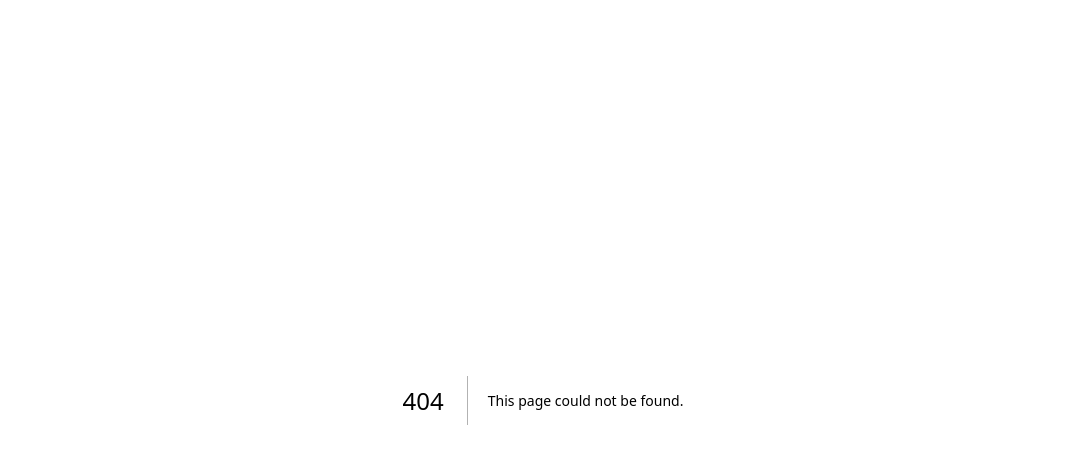
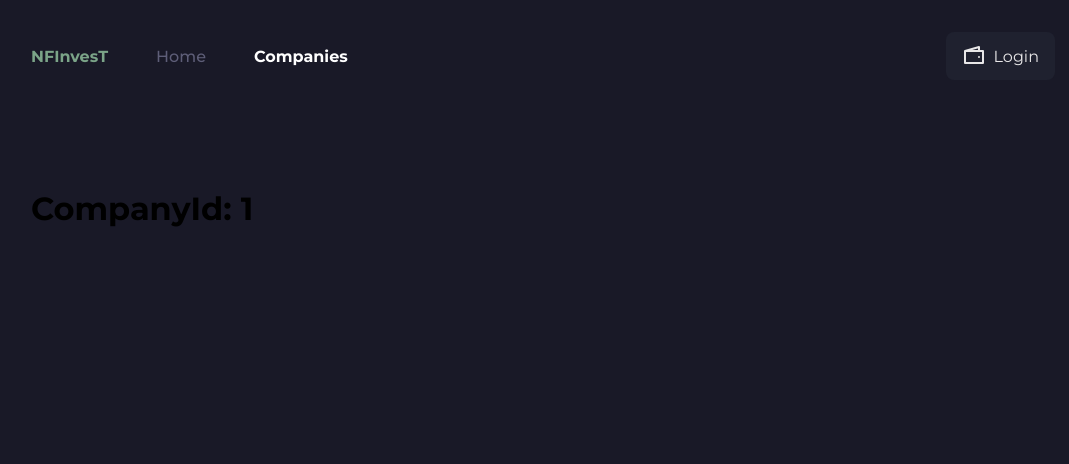
Before and after one commit to sieeniu/v0rtex-scroll-hackathon, a Next.js app: page /companies/1 in a window 1280 px wide. Before the commit this address had no page. Shown: the top 464 px of the page, without its empty margins (97-1166 px from the left). Built offline with nearby package versions, Linux system fonts and the light colour scheme.

Commit message:
Active navigation link adjustments

```diff
--- a/src/components/Navbar/Navbar.tsx
+++ b/src/components/Navbar/Navbar.tsx
@@ -2,8 +2,8 @@ import Link from 'next/link';
 import { useRouter } from 'next/router';
 import styled from 'styled-components';
 
+import { Button, WalletIcon } from '@/components';
 import { type NavLink } from '@/hooks';
-import { Button, WalletIcon } from '@/components';
 
 const MenuItemList = styled.ul`
   list-style-type: none;
@@ -43,13 +43,13 @@ type NavbarProps = {
 };
 
 export const Navbar = ({ data }: NavbarProps) => {
-  const router = useRouter();
+  const { pathname } = useRouter();
   return (
     <StyledNav>
       <MenuItemList>
         <AppLogo>NFInvesT</AppLogo>
         {data.map(item => {
-          const isActive = router.pathname === item.href;
+          const isActive = !!pathname.match(item.pattern);
           return (
             <Link href={item.href} key={item.href}>
               <MenuItem $isActive={isActive}>{item.label}</MenuItem>
--- a/src/hooks/useNavigation.hook.ts
+++ b/src/hooks/useNavigation.hook.ts
@@ -6,6 +6,7 @@ export type NavLink = {
   href: string;
   icon?: FunctionComponent<SVGAttributes<SVGElement>>;
   label: string;
+  pattern: string;
 };
 
 export const useNavigation = () => {
@@ -13,10 +14,12 @@ export const useNavigation = () => {
     {
       href: routes.home,
       label: 'Home',
+      pattern: '^/$',
     },
     {
       href: routes.companies,
       label: 'Companies',
+      pattern: '^/companies',
     },
   ];
 
--- /dev/null
+++ b/src/pages/companies/[id].tsx
@@ -0,0 +1,18 @@
+import { useRouter } from 'next/router';
+import { ReactElement } from 'react';
+
+import { AppLayout } from '@/layouts/AppLayout';
+import { NextPageWithLayout } from '@/pages/_app';
+
+const CompanyPage: NextPageWithLayout = () => {
+  const router = useRouter();
+  const { id } = router.query as { id: string };
+  console.log(router);
+  return <h1>CompanyId: {id}</h1>;
+};
+
+CompanyPage.getLayout = function getLayout(page: ReactElement) {
+  return <AppLayout>{page}</AppLayout>;
+};
+
+export default CompanyPage;
--- a/src/pages/companies.tsx
+++ b/src/pages/companies/index.tsx
@@ -3,7 +3,7 @@ import { type ReactElement } from 'react';
 import { AppLayout } from '@/layouts/AppLayout';
 import { CompanyList, CompanyListHeader } from '@/modules/companies';
 
-import { type NextPageWithLayout } from './_app';
+import { type NextPageWithLayout } from '../_app';
 
 const Companies: NextPageWithLayout = () => {
   return (
--- a/src/routes.ts
+++ b/src/routes.ts
@@ -1,4 +1,5 @@
 export const routes = {
   home: '/',
   companies: '/companies',
+  company: (id: string) => `/companies/${id}`,
 };
```
Also changed, not shown: src/modules/companies/components/CompanyList/CompanyList.tsx (+8 -4 lines), src/pages/index.tsx (+6 -10 lines).
